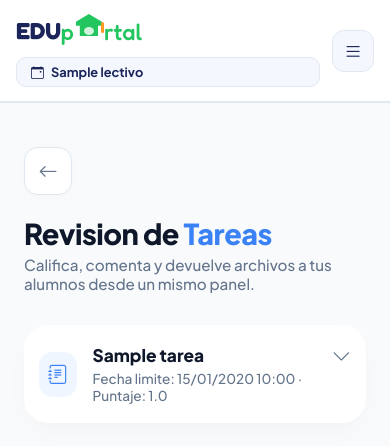
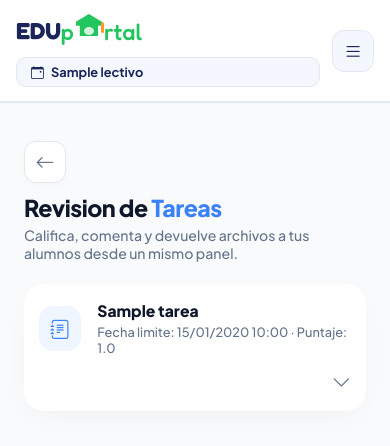
Before and after one commit to Gxacm/EduPortal, a Flask app: page /maestro/notas/general/1?id_tarea=1 in a window 390 px wide. Shown: the top 446 px of the page. Run offline with Flask 3, Linux system fonts and the light colour scheme; the visitor is signed in with stand-in values (Sample User, id 1); tables that the repository leaves empty hold one stand-in row (values such as "Sample post").

Commit message:
Arreglo en revisar tareas al abrir en otro dispositivo

```diff
--- a/templates/Panel_Maestro/notas_subir.html
+++ b/templates/Panel_Maestro/notas_subir.html
@@ -61,6 +61,13 @@ details[open] .chevron-icon { transform:rotate(180deg); color:var(--primary-blue
 .cell-heading { display:none; }
 @media (max-width:900px) {
     .task-summary, .task-content { padding-left:20px; padding-right:20px; }
+    .task-summary { gap: 14px; align-items: flex-start; }
+    .task-icon-title { min-width: 0; flex: 1; }
+    .task-icon-title > div:last-child { min-width: 0; }
+    .task-title, .task-meta { overflow-wrap: anywhere; word-break: break-word; }
+    .material-box { flex-direction: column; align-items: stretch; }
+    .material-box > div { min-width: 0; }
+    .btn-view-content { width: 100%; justify-content: center; text-align: center; }
     .grade-table, .grade-table thead, .grade-table tbody, .grade-table tr, .grade-table td { display:block; width:100%; }
     .grade-table { border-spacing:0; }
     .grade-table thead { display:none; }
@@ -69,13 +76,39 @@ details[open] .chevron-icon { transform:rotate(180deg); color:var(--primary-blue
     .grade-table td:first-child, .grade-table td:last-child { border:none; }
     .cell-heading { display:block; font-size:.72rem; text-transform:uppercase; letter-spacing:.08em; font-weight:800; color:var(--muted-text); margin-bottom:8px; }
     .input-grade { width:100%; min-height:46px; }
+    .student-info { align-items: flex-start; }
+    .student-info > div:last-child { min-width: 0; }
+    .stack-actions { gap: 10px; }
+    .feedback-label { flex-direction: column; align-items: flex-start; }
+    .btn-save { width: 100%; justify-content: center; float: none; margin-top: 24px; }
 }
 @media (max-width:640px) {
     .viewport-container { padding:24px 14px; }
-    .task-summary { padding:18px; align-items:flex-start; }
+    .top-bar { align-items: flex-start; gap: 14px; }
+    .header-text { min-width: 0; }
+    .header-text h1 { font-size: 1.45rem; line-height: 1.15; }
+    .header-text p { font-size: 0.88rem; }
+    .task-item { border-radius: 20px; }
+    .task-summary { padding:18px; align-items:flex-start; flex-direction: column; }
+    .chevron-icon { align-self: flex-end; }
     .task-content { padding:0 18px 20px; }
+    .task-desc { padding: 14px 16px; font-size: 0.9rem; }
+    .grade-table tr { padding: 14px; border-radius: 16px; }
+    .student-avatar { width: 34px; height: 34px; border-radius: 10px; font-size: 0.8rem; }
     .feedback-card { padding:12px; }
     .text-feedback { min-height:130px; }
+    .file-upload-trigger { min-height: 44px; padding: 10px 12px; font-size: 0.88rem; }
+}
+@media (max-width:420px) {
+    .viewport-container { padding: 18px 10px; }
+    .top-bar { gap: 12px; margin-bottom: 22px; }
+    .btn-back-circle { width: 42px; height: 42px; border-radius: 12px; }
+    .task-summary { padding: 16px; }
+    .task-content { padding: 0 16px 18px; }
+    .task-title { font-size: 0.98rem; }
+    .task-meta { font-size: 0.8rem; }
+    .badge-status { width: 100%; justify-content: center; }
+    .feedback-card { padding: 10px; border-radius: 16px; }
 }
 </style>
 
```
